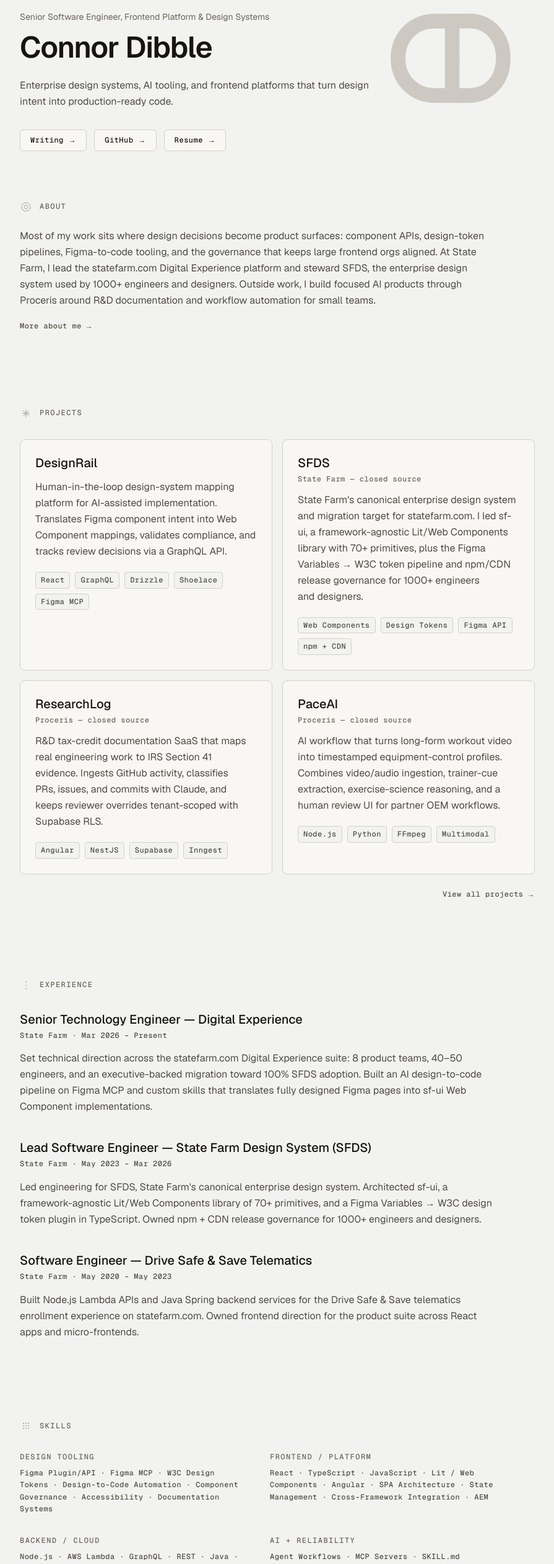
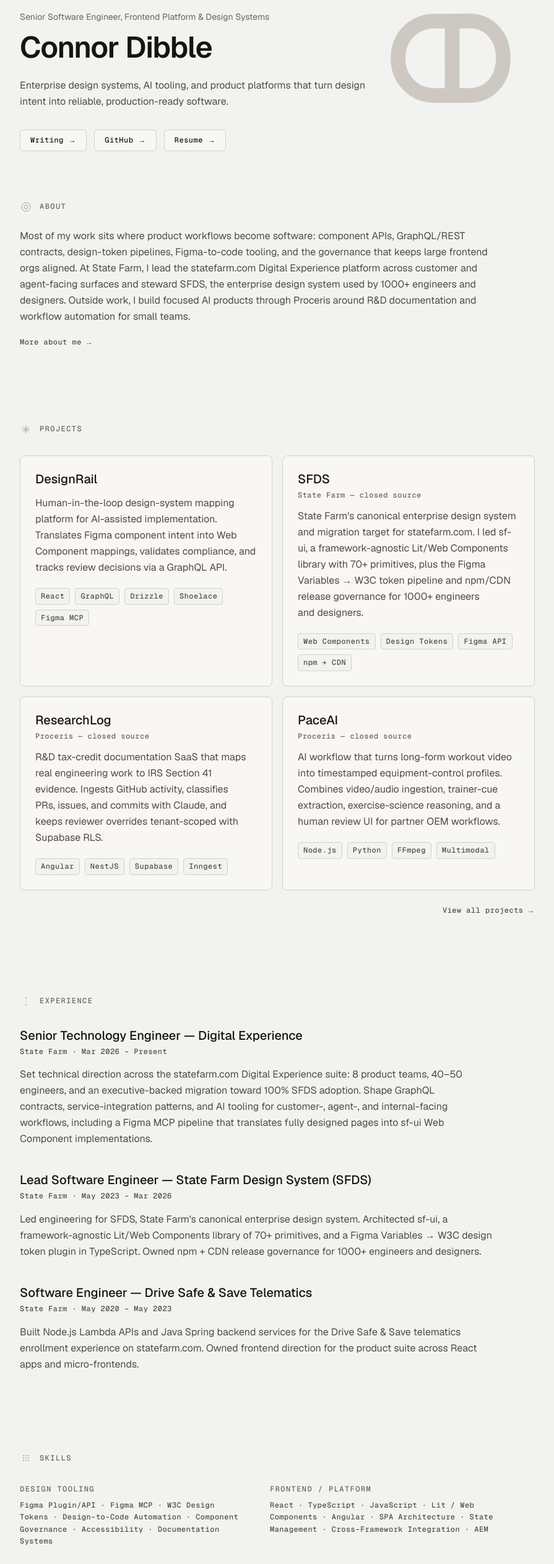
Before and after one commit to connordibble/connordibble.dev, a Next.js app: page / in a window 1280 px wide. Shown: the part 160-2684 px from the top of the page at 62% size, without its empty margins (192-1087 px from the left). Built offline with nearby package versions, Linux system fonts and the light colour scheme.

Commit message:
style: broaden platform positioning copy

```diff
--- a/src/app/about/page.tsx
+++ b/src/app/about/page.tsx
@@ -13,11 +13,11 @@ export const metadata: Metadata = {
 const notes = [
   {
     title: "Engineering Taste",
-    body: "I like boring leverage: component APIs that are hard to misuse, distribution models that make upgrades survivable, documentation that stays close to the source of truth, and validation that catches drift before review.",
+    body: "I like boring leverage: component APIs and service contracts that are hard to misuse, distribution models that make upgrades survivable, documentation that stays close to the source of truth, and validation that catches drift before review.",
   },
   {
     title: "Working Style",
-    body: "People tend to pull me into ambiguous platform problems: choose the distribution model, draw the line between atom and pattern, make the migration path realistic, and write down enough context that teams can move without a meeting.",
+    body: "People tend to pull me into ambiguous platform problems: choose the distribution model, define the API boundary, draw the line between atom and pattern, make the migration path realistic, and write down enough context that teams can move without a meeting.",
   },
   {
     title: "Outside the Editor",
@@ -46,12 +46,12 @@ export default function AboutPage() {
             product engineering on Drive Safe &amp; Save telematics into design
             systems and now leading the statefarm.com Digital Experience suite.
             I&apos;m drawn to the infrastructure between design and engineering:
-            web components, design tokens, Figma tooling, agent workflows, and
-            the governance decisions that either make the right path obvious or
-            leave every team to rediscover the same problems. Outside work,
-            Proceris is where I test small AI product ideas around the
-            documentation and compliance overhead that quietly slows engineering
-            teams down.
+            web components, design tokens, GraphQL/REST contracts, Figma
+            tooling, agent workflows, and the governance decisions that either
+            make the right path obvious or leave every team to rediscover the
+            same problems. Outside work, Proceris is where I test small AI
+            product ideas around the documentation and compliance overhead that
+            quietly slows engineering teams down.
           </p>
         </section>
 
--- a/src/app/layout.tsx
+++ b/src/app/layout.tsx
@@ -16,29 +16,28 @@ const geistMono = Geist_Mono({
   display: "swap",
 });
 
+const siteTitle =
+  "Connor Dibble — Senior Software Engineer, Frontend Platform & Design Systems";
+const siteDescription =
+  "Enterprise design systems, AI tooling, and product platforms that turn design intent into reliable, production-ready software.";
+
 export const metadata: Metadata = {
-  title:
-    "Connor Dibble — Senior Software Engineer, Frontend Platform & Design Systems",
-  description:
-    "Enterprise design systems, AI tooling, and frontend platforms that turn design intent into production-ready code.",
+  title: siteTitle,
+  description: siteDescription,
   authors: [{ name: "Connor Dibble" }],
   creator: "Connor Dibble",
   metadataBase: new URL("https://connordibble.dev"),
   openGraph: {
-    title:
-      "Connor Dibble — Senior Software Engineer, Frontend Platform & Design Systems",
-    description:
-      "Enterprise design systems, AI tooling, and frontend platforms that turn design intent into production-ready code.",
+    title: siteTitle,
+    description: siteDescription,
     url: "https://connordibble.dev",
     siteName: "connordibble.dev",
     type: "website",
   },
   twitter: {
     card: "summary_large_image",
-    title:
-      "Connor Dibble — Senior Software Engineer, Frontend Platform & Design Systems",
-    description:
-      "Enterprise design systems, AI tooling, and frontend platforms that turn design intent into production-ready code.",
+    title: siteTitle,
+    description: siteDescription,
   },
   robots: { index: true, follow: true },
 };
--- a/src/app/opengraph-image.tsx
+++ b/src/app/opengraph-image.tsx
@@ -91,7 +91,7 @@ export default function OpenGraphImage() {
                 maxWidth: 690,
               }}
             >
-              Design systems. AI tooling. Production-ready code.
+              Design systems. AI tooling. Reliable product platforms.
             </div>
             <div
               style={{
--- a/src/components/about.tsx
+++ b/src/components/about.tsx
@@ -6,13 +6,14 @@ export function About() {
     <section id="about" className="container-wide pt-8 pb-10 sm:pt-10 sm:pb-14">
       <SectionLabel mark="rings">About</SectionLabel>
       <p className="mt-6 max-w-3xl text-body text-text-muted leading-relaxed text-pretty">
-        Most of my work sits where design decisions become product surfaces:
-        component APIs, design-token pipelines, Figma-to-code tooling, and the
-        governance that keeps large frontend orgs aligned. At State Farm, I lead
-        the statefarm.com Digital Experience platform and steward SFDS, the
-        enterprise design system used by 1000+ engineers and designers. Outside
-        work, I build focused AI products through Proceris around R&D
-        documentation and workflow automation for small teams.
+        Most of my work sits where product workflows become software: component
+        APIs, GraphQL/REST contracts, design-token pipelines, Figma-to-code
+        tooling, and the governance that keeps large frontend orgs aligned. At
+        State Farm, I lead the statefarm.com Digital Experience platform across
+        customer and agent-facing surfaces and steward SFDS, the enterprise
+        design system used by 1000+ engineers and designers. Outside work, I
+        build focused AI products through Proceris around R&D documentation and
+        workflow automation for small teams.
       </p>
       <Link
         href="/about"
--- a/src/components/experience.tsx
+++ b/src/components/experience.tsx
@@ -13,7 +13,7 @@ const roles: Role[] = [
     company: "State Farm",
     dates: "Mar 2026 – Present",
     description:
-      "Set technical direction across the statefarm.com Digital Experience suite: 8 product teams, 40–50 engineers, and an executive-backed migration toward 100% SFDS adoption. Built an AI design-to-code pipeline on Figma MCP and custom skills that translates fully designed Figma pages into sf-ui Web Component implementations.",
+      "Set technical direction across the statefarm.com Digital Experience suite: 8 product teams, 40–50 engineers, and an executive-backed migration toward 100% SFDS adoption. Shape GraphQL contracts, service-integration patterns, and AI tooling for customer-, agent-, and internal-facing workflows, including a Figma MCP pipeline that translates fully designed pages into sf-ui Web Component implementations.",
   },
   {
     title: "Lead Software Engineer — State Farm Design System (SFDS)",
--- a/src/components/hero.tsx
+++ b/src/components/hero.tsx
@@ -20,8 +20,8 @@ export function Hero() {
         Connor Dibble
       </h1>
       <p className="mt-6 max-w-144 text-body text-text-muted leading-relaxed text-pretty">
-        Enterprise design systems, AI tooling, and frontend platforms that turn
-        design intent into production-ready code.
+        Enterprise design systems, AI tooling, and product platforms that turn
+        design intent into reliable, production-ready software.
       </p>
       <div className="mt-8 flex flex-wrap items-center gap-3">
         <PillLink href="/writing" label="Writing" />
--- a/src/components/skills.tsx
+++ b/src/components/skills.tsx
@@ -36,10 +36,14 @@ const groups: Group[] = [
     label: "Backend / Cloud",
     items: [
       "Node.js",
+      "Java",
       "AWS Lambda",
       "GraphQL",
       "REST",
-      "Java",
+      "API Contract Design",
+      "Service Integration",
+      "DB Schema Design",
+      "Event-Driven Systems",
       "Serverless",
       "npm / CDN Delivery",
       "GitLab CI/CD",
@@ -48,10 +52,13 @@ const groups: Group[] = [
   {
     label: "AI + Reliability",
     items: [
+      "Application-Level GenAI",
       "Agent Workflows",
       "MCP Servers",
       "SKILL.md Systems",
+      "Structured AI Outputs",
       "GitLab Webhook Agents",
+      "SLOs & Observability",
       "Dynatrace RUM",
       "AWS CloudWatch",
       "Incident Response",
```
